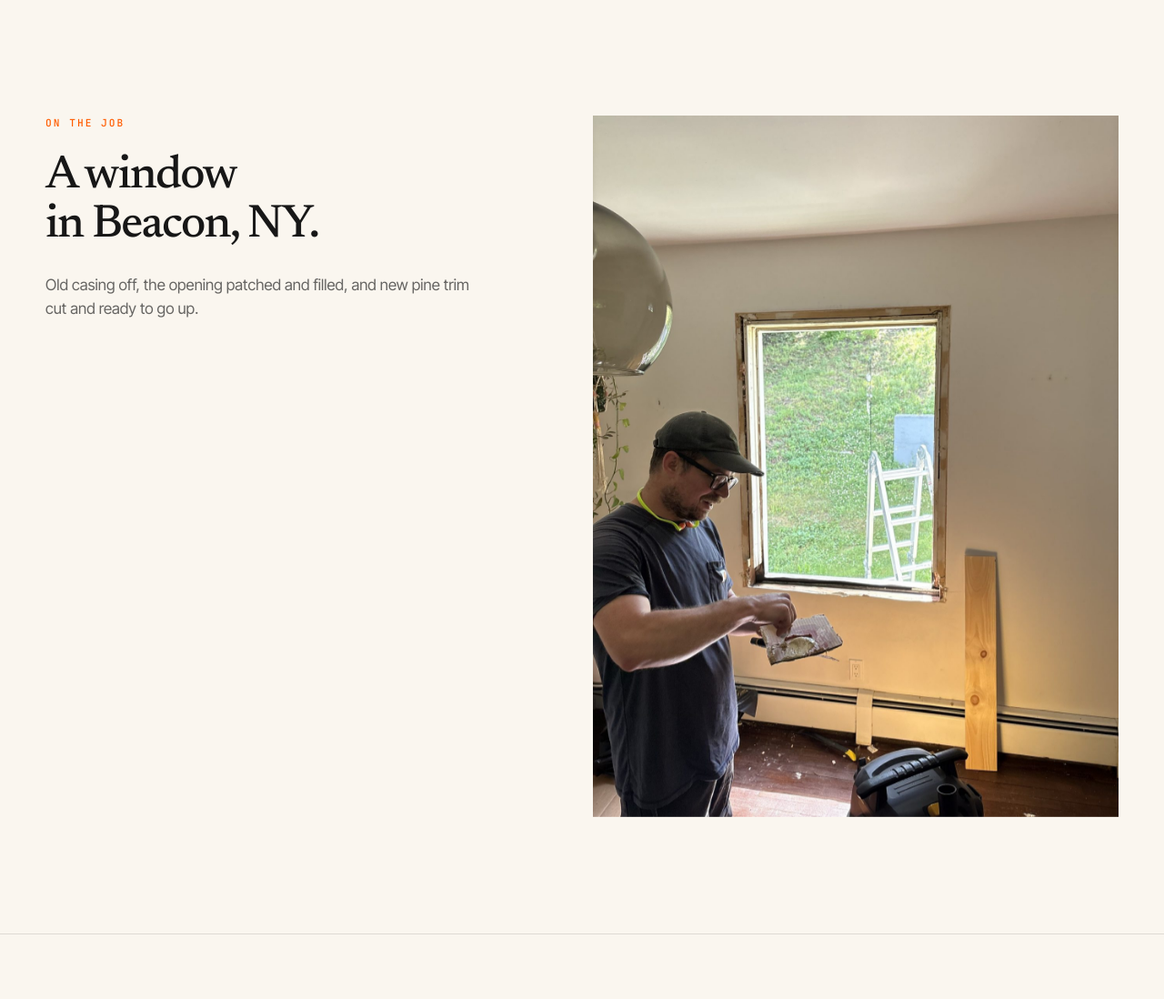
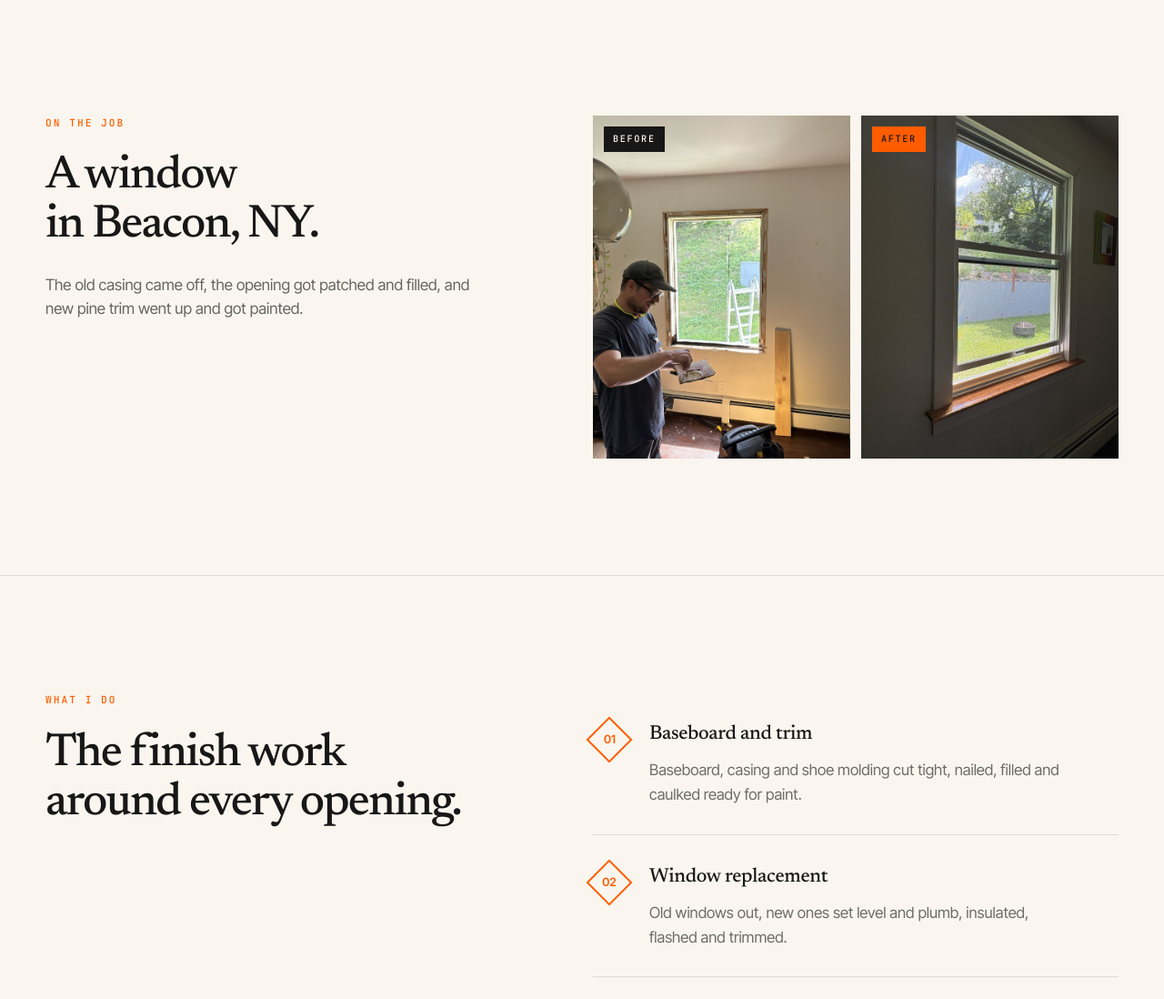
Before and after one commit to kendosa/handymanphillips.com, a plain HTML site: page trim-windows-doors/index.html in a window 1280 px wide. Shown: the part 900-1998 px from the top of the page at 91% size. Drawn offline with Linux system fonts and the light colour scheme.

Commit message:
Trim page: Beacon window before and after
Co-Authored-By: Claude Opus 5.5 <noreply@anthropic.com>

```diff
--- a/trim-windows-doors/index.html
+++ b/trim-windows-doors/index.html
@@ -78,9 +78,9 @@
       <div class="intro-col sticky reveal">
         <p class="eyebrow">On the&nbsp;job</p>
         <h2 class="section-title">A window in Beacon,&nbsp;NY.</h2>
-        <p class="muted">Old casing off, the opening patched and filled, and new pine trim cut and ready to go&nbsp;up.</p>
+        <p class="muted">The old casing came off, the opening got patched and filled, and new pine trim went up and got&nbsp;painted.</p>
       </div>
-      <div class="list-col reveal"><div class="gal" data-gallery="page" data-n="1"><figure class="gs"><img src="/images/work/window-trim-prep.jpg" alt="Kenny patching around a window on a house in Beacon, NY after pulling the old casing, with new pine trim leaned against the wall" loading="lazy"></figure></div></div>
+      <div class="list-col reveal"><div class="gal" data-gallery="page" data-n="2"><figure class="gs"><img src="/images/work/window-trim-prep.jpg" alt="Kenny patching around a window on a house in Beacon, NY after pulling the old casing, with new pine trim leaned against the wall" loading="lazy"><span class="gal-tag">Before</span></figure><figure class="gs"><img src="/images/work/window-trim-finished.jpg" alt="The same window in Beacon, NY finished with new painted casing and a wood sill" loading="lazy"><span class="gal-tag">After</span></figure></div></div>
     </div>
   </section>
 
```
Also changed, not shown: images/work/window-trim-finished-t.jpg (added), images/work/window-trim-finished.jpg (added).
